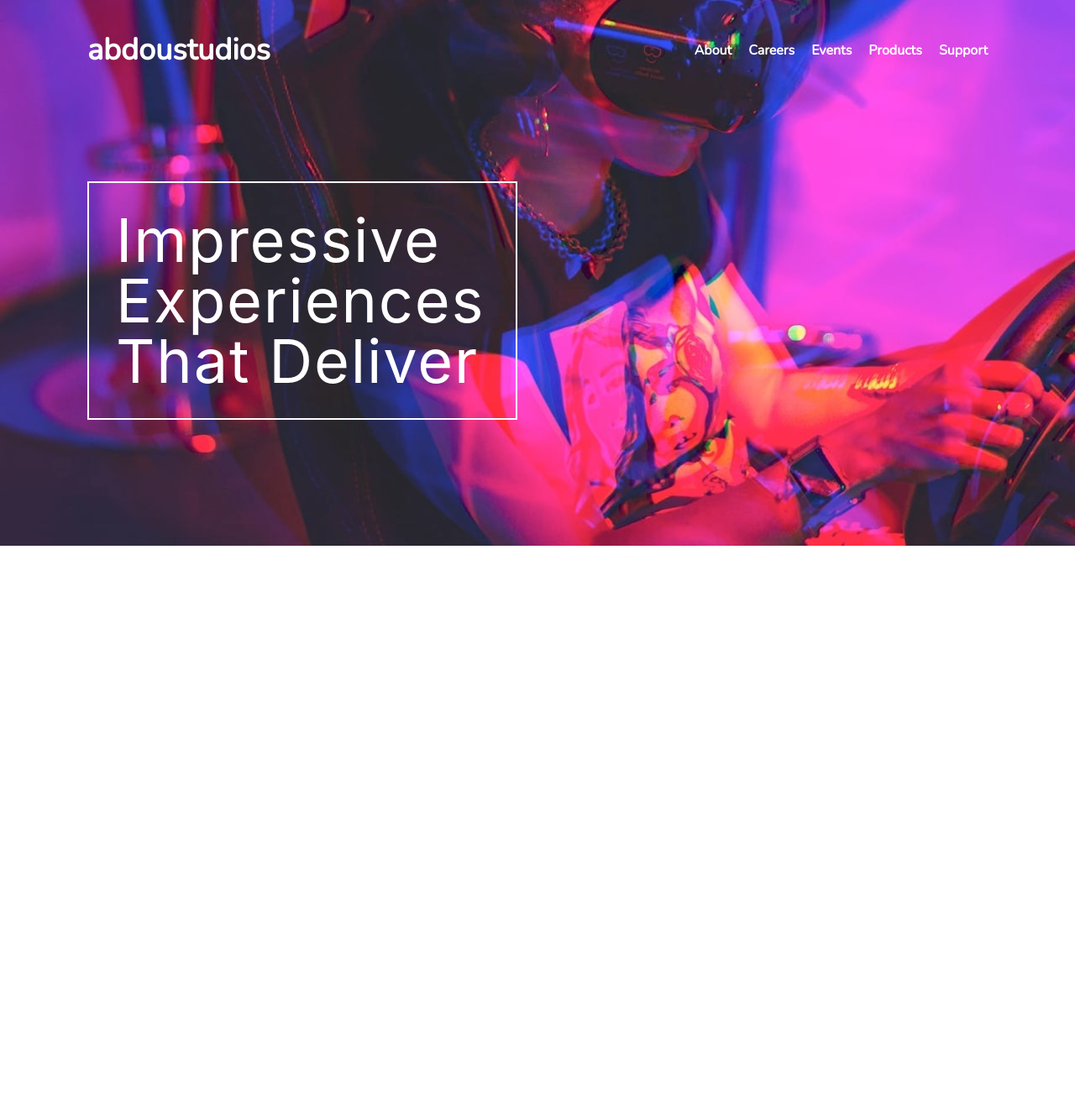
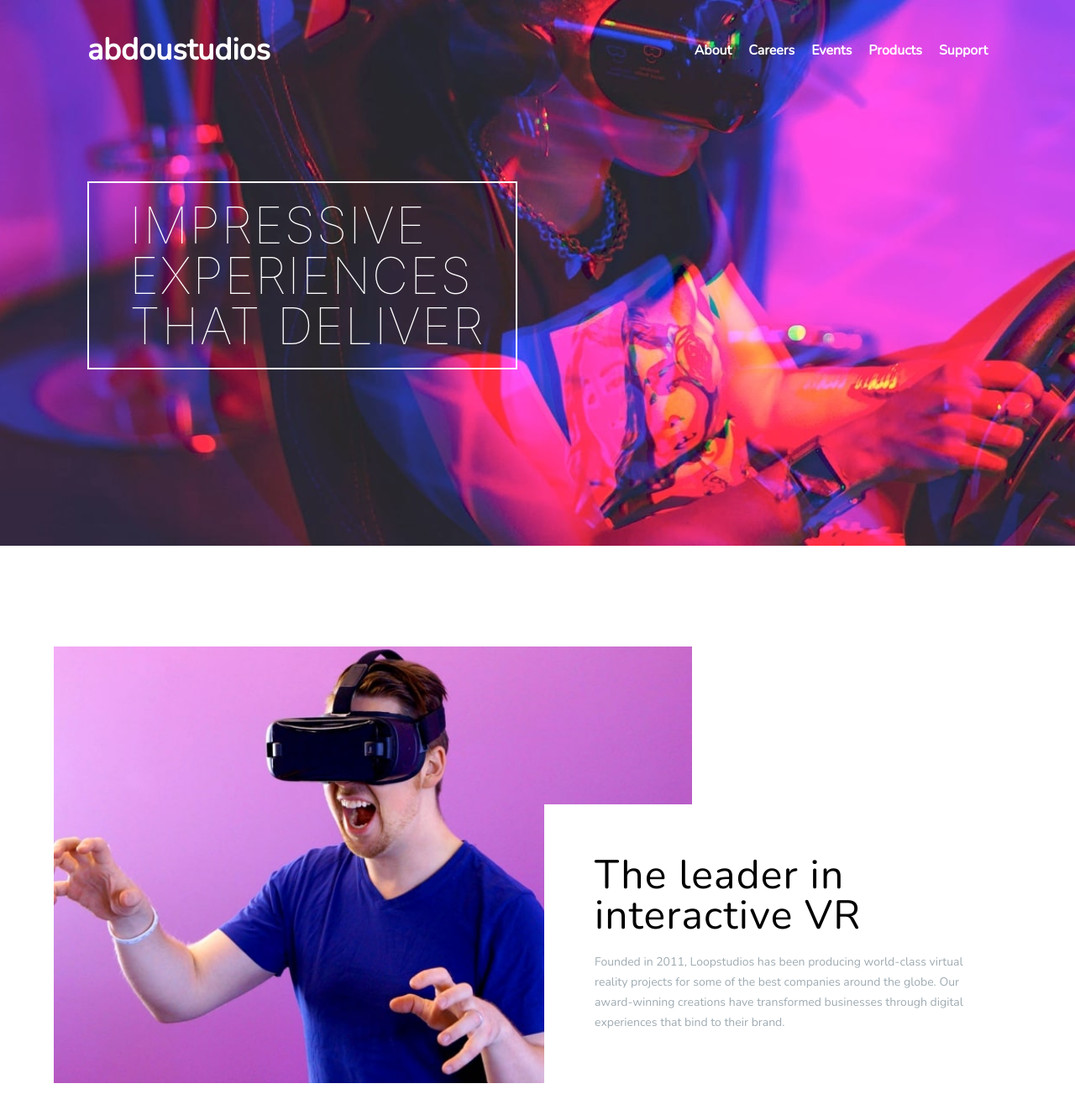
Before and after one commit to Abdouxone/mini-projects, a Next.js app: page /abdoustudios in a window 1280 px wide. Shown: the top 1328 px of the page at 84% size. Before the commit the page ends 800 px from the top, so only its background shows below. Built offline with nearby package versions, Linux system fonts and the light colour scheme; a web font is replaced by a local one.

Commit message:
second section

```diff
--- a/app/abdoustudios/page.tsx
+++ b/app/abdoustudios/page.tsx
@@ -25,10 +25,36 @@ export default function page() {
             </nav>
           </div>
         </div>
-        <div className="max-w-6xl text-7xl mt-24 px-10 mx-auto">
-          <h1 className="max-w-lg tracking-wide text-white border-2 p-8">
+        <div className="max-w-6xl md:text-6xl text-4xl  mt-24 px-10 mx-auto">
+          <h1 className="max-w-lg uppercase font-thin tracking-wide text-left text-white border-2 pl-5 md:pl-12 pt-5 pb-5">
             Impressive Experiences That Deliver
           </h1>
+        </div>
+      </div>
+      {/* section 2 */}
+      <div className="md:max-w-6xl md:px-0 px-6  font-nunito mx-auto mt-30 mb-50">
+        <div className="flex relative flex-col md:flex-row space-y-10 md:space-y-0">
+          <img
+            className="w-190 hidden md:block"
+            src="/abdoustudios/images/desktop/image-interactive.jpg"
+            alt=""
+          />
+          <img
+            className=" block md:hidden"
+            src="/abdoustudios/images/mobile/image-interactive.jpg"
+            alt=""
+          />
+          <div className="md:absolute md:text-left text-center bottom-0 right-0 bg-white md:p-15">
+            <h1 className="text-5xl font-extralight max-w-md tracking-wide">
+              The leader in interactive VR
+            </h1>
+            <p className="md:max-w-md text-sm mt-5 leading-6 font-thin">
+              Founded in 2011, Loopstudios has been producing world-class
+              virtual reality projects for some of the best companies around the
+              globe. Our award-winning creations have transformed businesses
+              through digital experiences that bind to their brand.
+            </p>
+          </div>
         </div>
       </div>
     </div>
```
